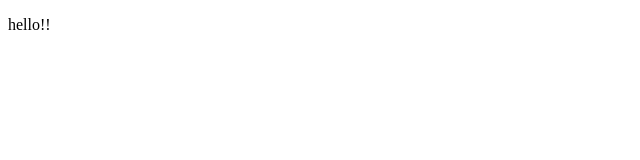
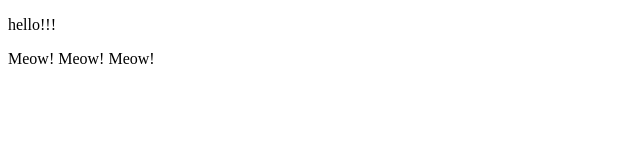
Before and after one commit to hgooding/my-first-repo, a plain HTML site: page index.html in a window 1280 px wide. Shown: the whole page, without its empty margins (0-640 px from the left). Drawn offline with Linux system fonts and the light colour scheme.

Commit message:
adding meow

```diff
--- a/index.html
+++ b/index.html
@@ -1,4 +1,5 @@
 <!DOCTYPE html>
 <body>
-    <p>hello!!</p>
+    <p>hello!!!</p>
+    <p>Meow! Meow! Meow!</p>
 </body>
```
